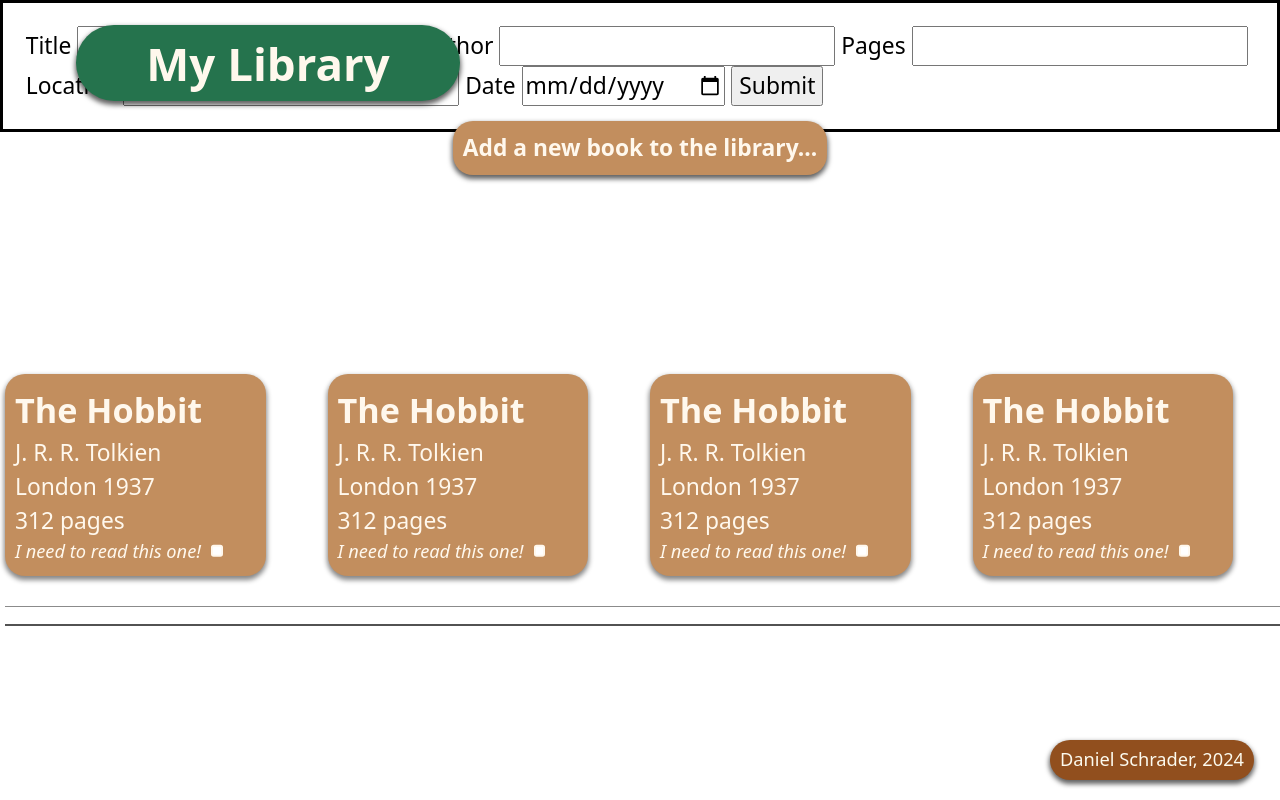
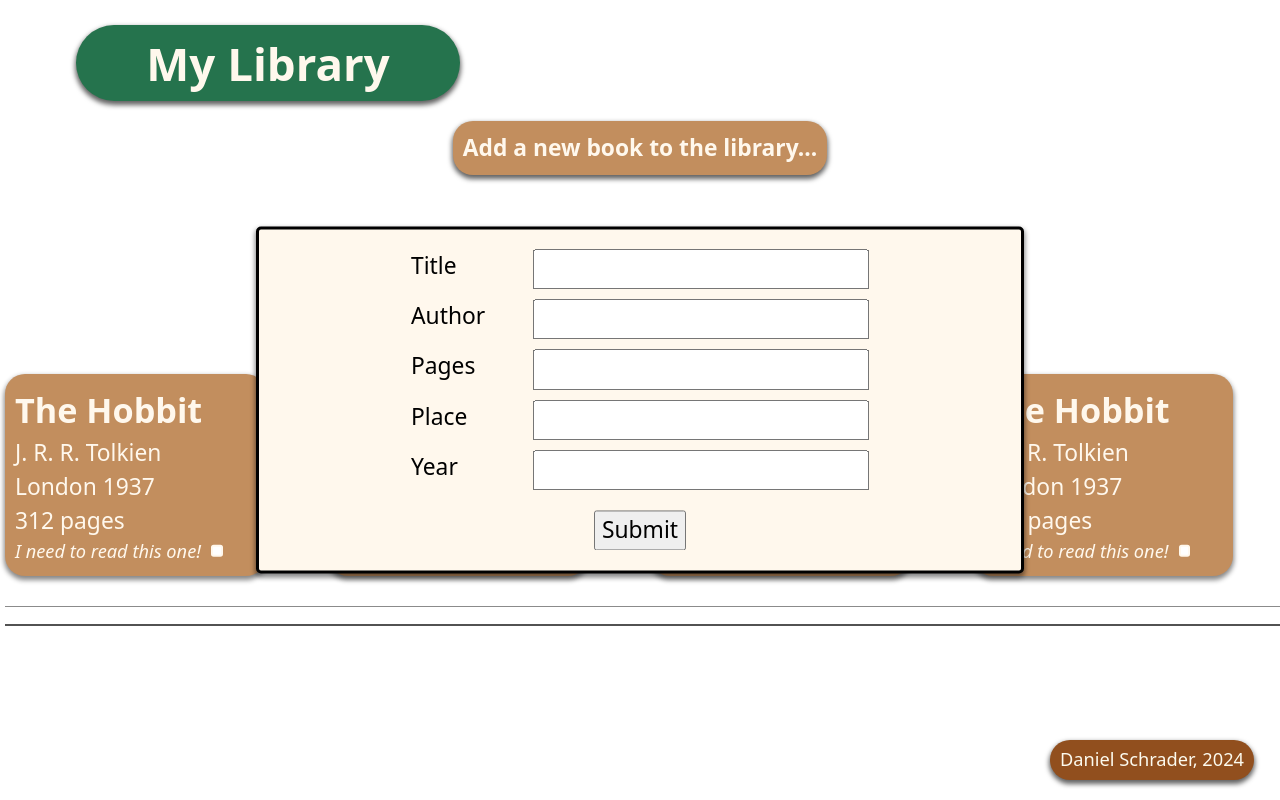
Before and after one commit to Nathoggles/Library, a plain HTML site: page index.html in a window 1280 px wide. Drawn offline with Linux system fonts and the light colour scheme.

Commit message:
flesh out dialog

```diff
--- a/index.html
+++ b/index.html
@@ -16,17 +16,20 @@
 
     <dialog open>
         <form method="dialog">
+            <div class="formContainer">
             <label autofocus for="title">Title</label>
             <input type="text" id="title" name="title">
             <label for="author">Author</label>
             <input type="text" id="author" name="author">
             <label for="pages">Pages</label>
             <input type="number" id="pages" name="pages">
-            <label for="location">Location</label>
-            <input type="text" id="location" name="location">
-            <label for="date">Date</label>
-            <input type="date" id="date" name="date">
+            <label for="place">Place</label>
+            <input type="text" id="place" name="place">
+            <label for="date">Year</label>
+            <input type="text" id="date" name="date">
+        </div>
             <button type="submit" class=submitButton formmethod="dialog">Submit</button>
+
         </form>
     </dialog>
 
--- a/style.css
+++ b/style.css
@@ -5,6 +5,7 @@ body {
     height: 100vh;
     width: 100vw;
     --base-size: clamp(1rem, 1rem + 1vw, 3.2rem);
+    position: relative;
 
 }
 
@@ -143,3 +144,32 @@ margin-bottom: 1rem;
   border-radius: 0.15em;
   transform: translateY(-0.075em);
   }
+
+  dialog {
+    z-index: 2;
+    width: 60vw;
+    position: absolute;
+    top: 50%;
+    left: 50%;
+    transform: translate(-50%, -50%);
+    padding: 2rem;
+    border-radius: 0.5rem;
+    background-color: #fff8ed;
+    box-shadow: 0px 3px 5px 1px rgba(0, 0, 0, 0.473);
+  }
+
+  dialog::backdrop{
+    background-color: rgba(0, 0, 0, 0.5);
+  }
+
+  form {
+    display: flex;
+    flex-direction: column;
+    align-items: center;
+    gap: 2rem;
+  }
+.formContainer {
+    display: grid;
+    grid-template-columns: 1fr 3fr;
+    gap: 1rem;
+}
```
